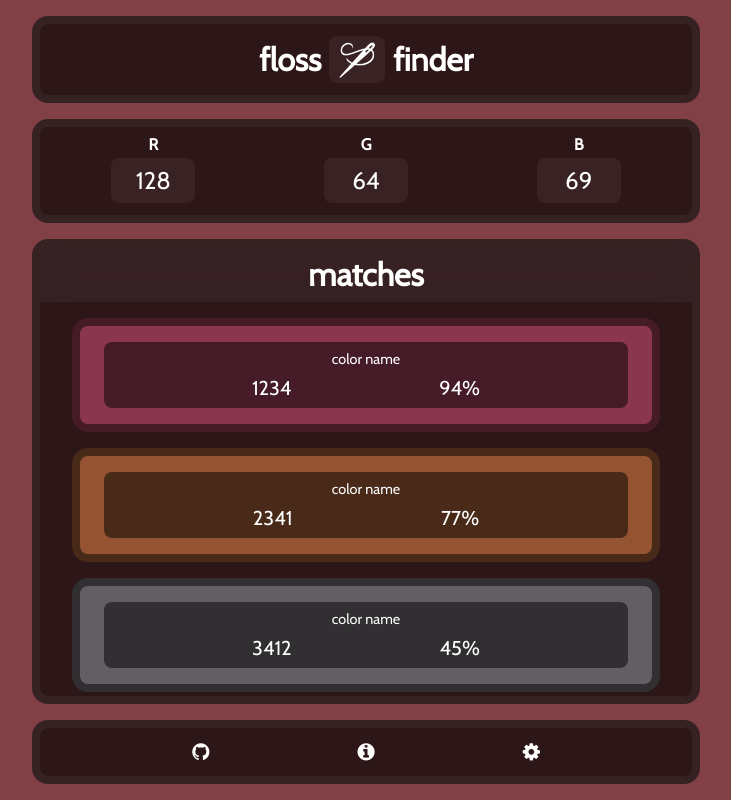
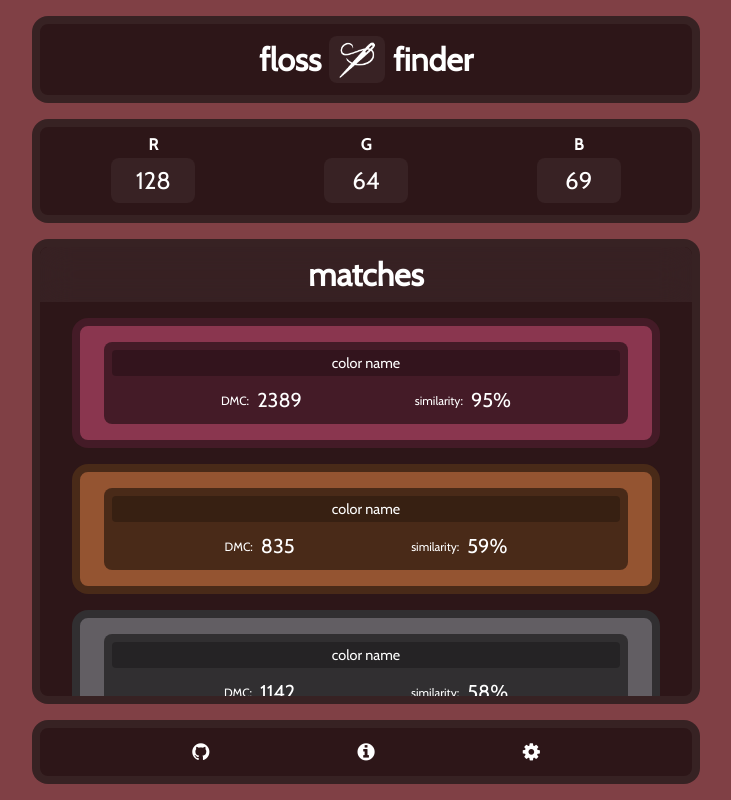
Before and after one commit to thomas-cleary/floss-finder, a React (Create React App) app: page / in a window 1280 px wide. Shown: the whole page, without its empty margins (274-1005 px from the left). Built offline with nearby package versions, Linux system fonts and the light colour scheme.

Commit message:
Improve ColorMatch layout,  add random dmc codes and similarity score and make github link open in new tab

```diff
--- a/src/components/AppFooter/index.js
+++ b/src/components/AppFooter/index.js
@@ -9,6 +9,8 @@ const AppFooter = (props) => {
       <a
         className="icon"
         href="https://github.com/thomas-cleary"
+        rel="noreferrer"
+        target="_blank"
         onMouseEnter={changeColorToInput}
         onMouseLeave={changeColorToWhite}
       >
--- a/src/components/ColorMatch/index.css
+++ b/src/components/ColorMatch/index.css
@@ -41,12 +41,30 @@
 .info-heading {
   text-align: center;
   font-size: 0.9rem;
+
+  padding: 4px;
+
+  border-radius: 4px;
+
+  background-color: rgba(0, 0, 0, 0.25);
 }
 
-.info {
+.info-boxes {
   display: flex;
   flex-wrap: wrap;
   justify-content: space-evenly;
 
   gap: 8px;
+
+  padding: 4px;
 }
+
+.info {
+  display: flex;
+  align-items: center;
+  gap: 8px;
+}
+
+.info-label {
+  font-size: 0.75rem;
+}
--- a/src/components/ColorMatch/index.js
+++ b/src/components/ColorMatch/index.js
@@ -8,9 +8,9 @@ const ColorMatch = (props) => {
     >
       <div className="color-match-info">
         <p className="info-heading">{props.colorName}</p>
-        <div className="info">
-          <p className="info">{props.dmcCode}</p>
-          <p className="info">{props.similarity}%</p>
+        <div className="info-boxes">
+          <div className="info"><span className="info-label">DMC: </span>{props.dmcCode}</div>
+          <div className="info"><span className="info-label">similarity: </span>{props.similarity}%</div>
         </div>
       </div>
     </div>
--- a/src/components/ColorMatchList/index.js
+++ b/src/components/ColorMatchList/index.js
@@ -19,8 +19,8 @@ const ColorMatchList = ({ red, green, blue, inputColor }) => {
             getRandomInt(RGB_MAX),
             getRandomInt(RGB_MAX)
           )}
-          dmcCode="random"
-          similarity="0"
+          dmcCode={getRandomInt(4000).toString()}
+          similarity={getRandomInt(44).toString()}
           colorName="random color name"
         />
       );
@@ -38,8 +38,8 @@ const ColorMatchList = ({ red, green, blue, inputColor }) => {
           Math.min(green - 10 < 0 ? 0 : green - 10, RGB_MAX),
           Math.min(blue + 10, RGB_MAX)
         )}
-        dmcCode="1234"
-        similarity="94"
+        dmcCode={getRandomInt(4000).toString()}
+        similarity={getRandomInt(100).toString()}
         colorName="color name"
       />
       <ColorMatch
@@ -48,8 +48,8 @@ const ColorMatchList = ({ red, green, blue, inputColor }) => {
           Math.min(green + 20, RGB_MAX),
           Math.min(blue - 20 < 0 ? 0 : blue - 20, RGB_MAX)
         )}
-        dmcCode="2341"
-        similarity="77"
+        dmcCode={getRandomInt(4000).toString()}
+        similarity={getRandomInt(100).toString()}
         colorName="color name"
       />
       <ColorMatch
@@ -58,8 +58,8 @@ const ColorMatchList = ({ red, green, blue, inputColor }) => {
           Math.min(green + 30, RGB_MAX),
           Math.min(blue + 30, RGB_MAX)
         )}
-        dmcCode="3412"
-        similarity="45"
+        dmcCode={getRandomInt(4000).toString()}
+        similarity={getRandomInt(100).toString()}
         colorName="color name"
       />
       {getRandomMatches(100)}
```
